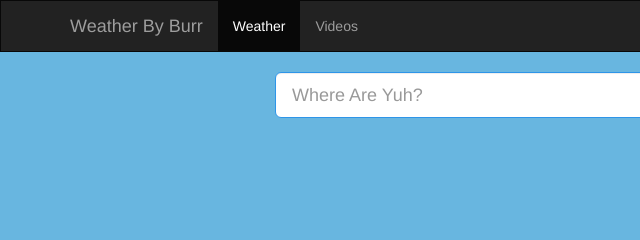
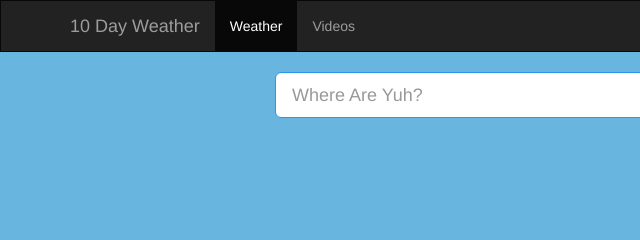
Before and after one commit to Doanvin/weather-by-burr, a website: page src/index.html in a window 1280 px wide. Shown: the top 240 px of the page, 0-640 px from the left. Drawn offline with nearby package versions, Linux system fonts and the light colour scheme; files that its build step writes are made by us from their sources; no server answers.

Commit message:
WBB => 10 Day Weather

```diff
--- a/src/index.html
+++ b/src/index.html
@@ -4,7 +4,7 @@
   <meta charset="UTF-8">
   <meta name="viewport" content="width=device-width, initial-scale=1.0">
   <meta http-equiv="X-UA-Compatible" content="ie=edge">
-  <title>Weather By Burr</title>
+  <title>10 Day Weather</title>
   <link rel="stylesheet" href="https://maxcdn.bootstrapcdn.com/bootstrap/3.3.7/css/bootstrap.min.css" integrity="sha384-BVYiiSIFeK1dGmJRAkycuHAHRg32OmUcww7on3RYdg4Va+PmSTsz/K68vbdEjh4u" crossorigin="anonymous">
   <link rel="stylesheet" href="assets/css/main.min.css">
   <link rel="stylesheet" href="assets/css/defer.min.css">
@@ -21,7 +21,7 @@
             <span class="icon-bar"></span>
             <span class="icon-bar"></span>
           </button>
-          <a class="navbar-brand" href="/">Weather By Burr</a>
+          <a class="navbar-brand" href="/">10 Day Weather</a>
         </div>
         <div id="navbar" class="navbar-collapse collapse">
           <ul class="nav navbar-nav">
```
